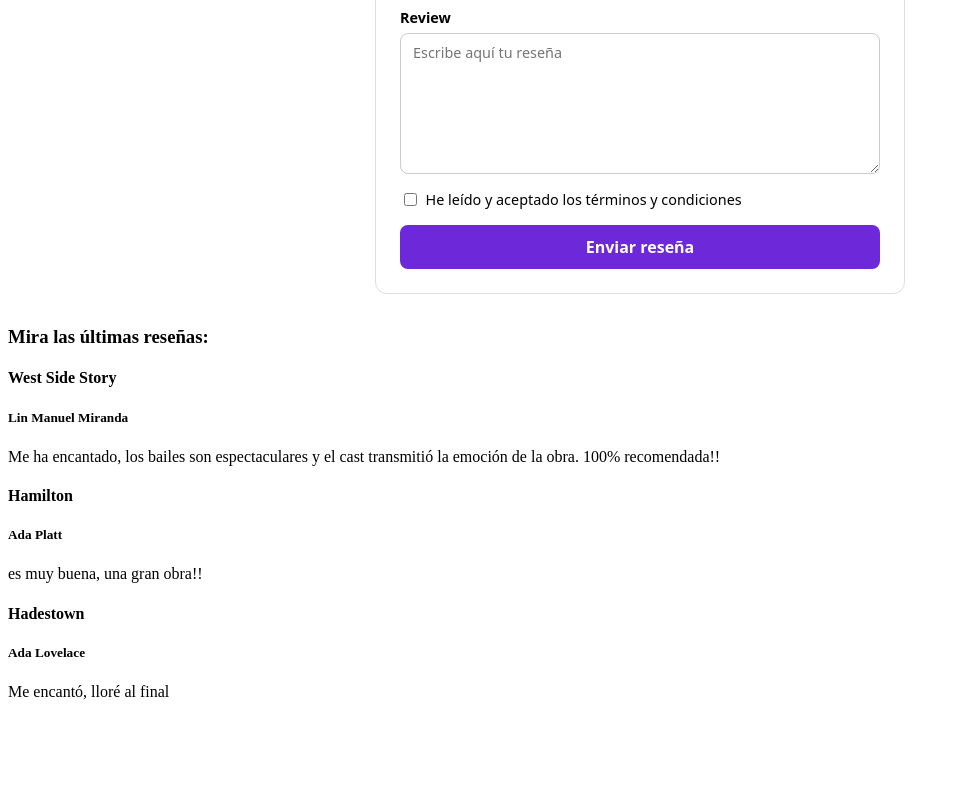
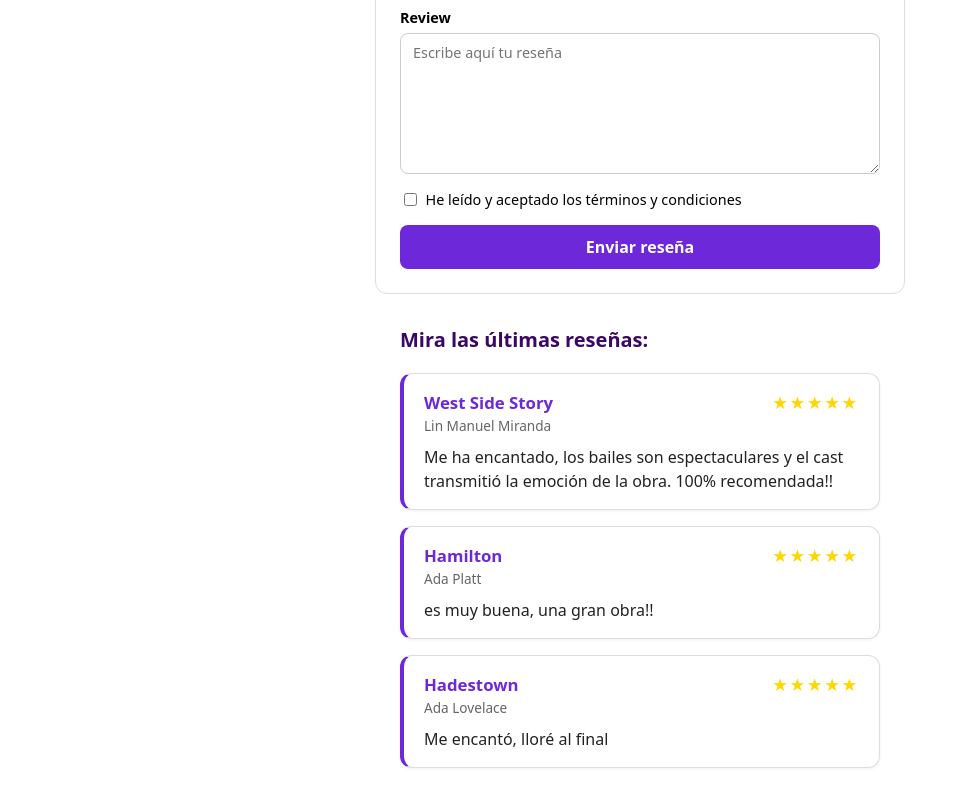
Before and after one commit to lara-fernandez-06/DesarrolloWeb_M4, a React (Vite) app in the folder m4/: page / in a window 1280 px wide. Shown: the part 589-1389 px from the top of the page, without its empty margins (0-960 px from the left). Before the commit the page ends 1306 px from the top, so only its background shows below. Built offline with nearby package versions, Linux system fonts and the light colour scheme; data requests are answered from the project's data file.

Commit message:
mejores reseñas

```diff
--- a/m4/src/App.css
+++ b/m4/src/App.css
@@ -146,3 +146,72 @@
 .estrellas[aria-invalid="true"] [aria-hidden="true"] {
   color: #f3b3b3;
 }
+
+.review-container {
+  max-width: 480px;
+  margin: 2rem auto;
+  display: flex;
+  flex-direction: column;
+  gap: 1rem;
+  font-family: system-ui, sans-serif;
+}
+
+.review-container > h3 {
+  margin: 0 0 0.25rem;
+  font-size: 1.25rem;
+  color: #3b0764;
+}
+
+.review {
+  padding: 1rem 1.25rem;
+  background: #fff;
+  border: 1px solid #ddd;
+  border-left: 4px solid #6d28d9;
+  border-radius: 12px;
+  box-shadow: 0 1px 3px rgb(0 0 0 / 0.06);
+  transition: transform 0.15s, box-shadow 0.15s;
+}
+
+.review:hover {
+  transform: translateY(-2px);
+  box-shadow: 0 4px 12px rgb(0 0 0 / 0.1);
+}
+
+.review h4 {
+  margin: 0 0 0.15rem;
+  font-size: 1.05rem;
+  color: #6d28d9;
+}
+
+.review h5 {
+  margin: 0 0 0.6rem;
+  font-size: 0.85rem;
+  font-weight: 500;
+  color: #666;
+}
+
+.review p {
+  margin: 0;
+  line-height: 1.5;
+  color: #222;
+  overflow-wrap: anywhere; /* evita que un texto largo sin espacios rompa la tarjeta */
+}
+
+.review-header {
+  display: flex;
+  justify-content: space-between; /* título a la izquierda, estrellas a la derecha */
+  align-items: baseline;
+  gap: 0.75rem;
+  margin-bottom: 0.15rem;
+}
+
+.review-header h4 {
+  margin: 0;
+}
+
+.review .review-rating {
+  color: gold;
+  font-size: 1.1rem;
+  letter-spacing: 0.1rem;
+  white-space: nowrap; /* que las estrellas no se partan en dos líneas */
+}
--- a/m4/src/components/Review.jsx
+++ b/m4/src/components/Review.jsx
@@ -2,7 +2,16 @@ export default function Review({reviewData}){
 
     return(
         <div className="review">
-            <h4>{reviewData.obra}</h4>
+            <div className="review-header">
+                <h4>{reviewData.obra}</h4>
+                <span
+                className="review-rating"
+                role="img"
+                aria-label={`${reviewData.rating} de 5 estrellas`}
+                >
+                {"★".repeat(reviewData.rating)}
+                </span>
+            </div>
             <h5>{reviewData.nombre} {reviewData.apellido}</h5>
             <p>{reviewData.review}</p>
         </div>
--- a/m4/src/components/ReviewContainer.jsx
+++ b/m4/src/components/ReviewContainer.jsx
@@ -16,7 +16,7 @@ export default function ReviewContainer(){
         <div className='review-container'>
             <h3>Mira las últimas reseñas:</h3>
             {/*Se ven las 5 reseñas más recientes*/}
-            {[...data].toSorted((a, b) => new Date(b.fecha) - new Date(a.fecha)).slice(0, 5).map((review)=><Review key={review.id} reviewData={review}/>)}
+            {data.toSorted((a, b) => new Date(b.fecha) - new Date(a.fecha)).slice(0, 5).map((review)=><Review key={review.id} reviewData={review}/>)}
         </div>
 
     )
--- a/m4/src/components/ReviewForm.jsx
+++ b/m4/src/components/ReviewForm.jsx
@@ -47,8 +47,9 @@ export default function ReviewForm(){
     const mutacion = useMutation({
         mutationFn: api.submitReview,
         onSuccess: () => {
-        // invalidamos la query para que se refresque la lista
-        queryClient.invalidateQueries({ queryKey: ["reviews"] });
+            reset(); //para que se vacíe el formulario después de mandarlo
+            // invalidamos la query para que se refresque la lista
+            queryClient.invalidateQueries({ queryKey: ["reviews"] });
         },
     });
 
```
